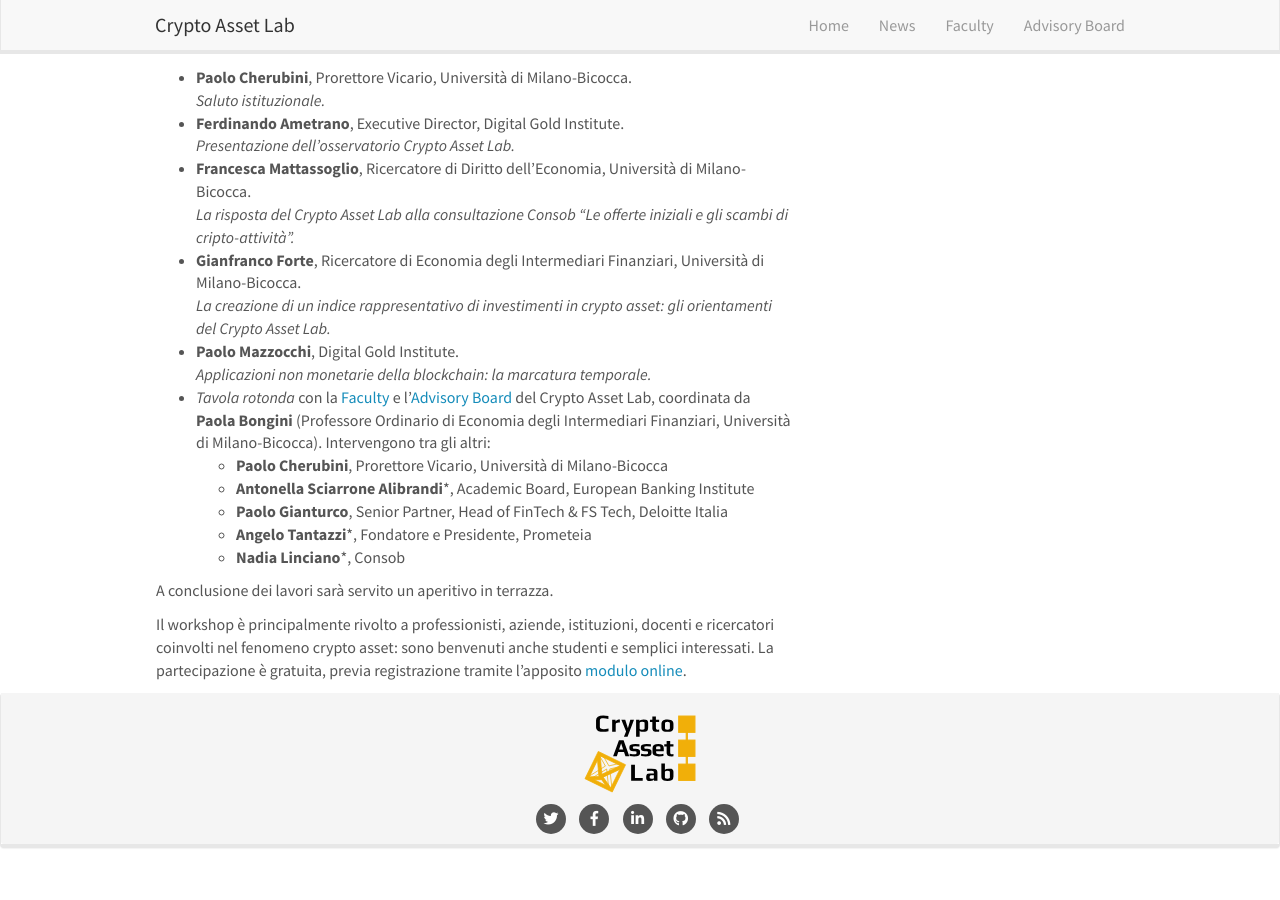
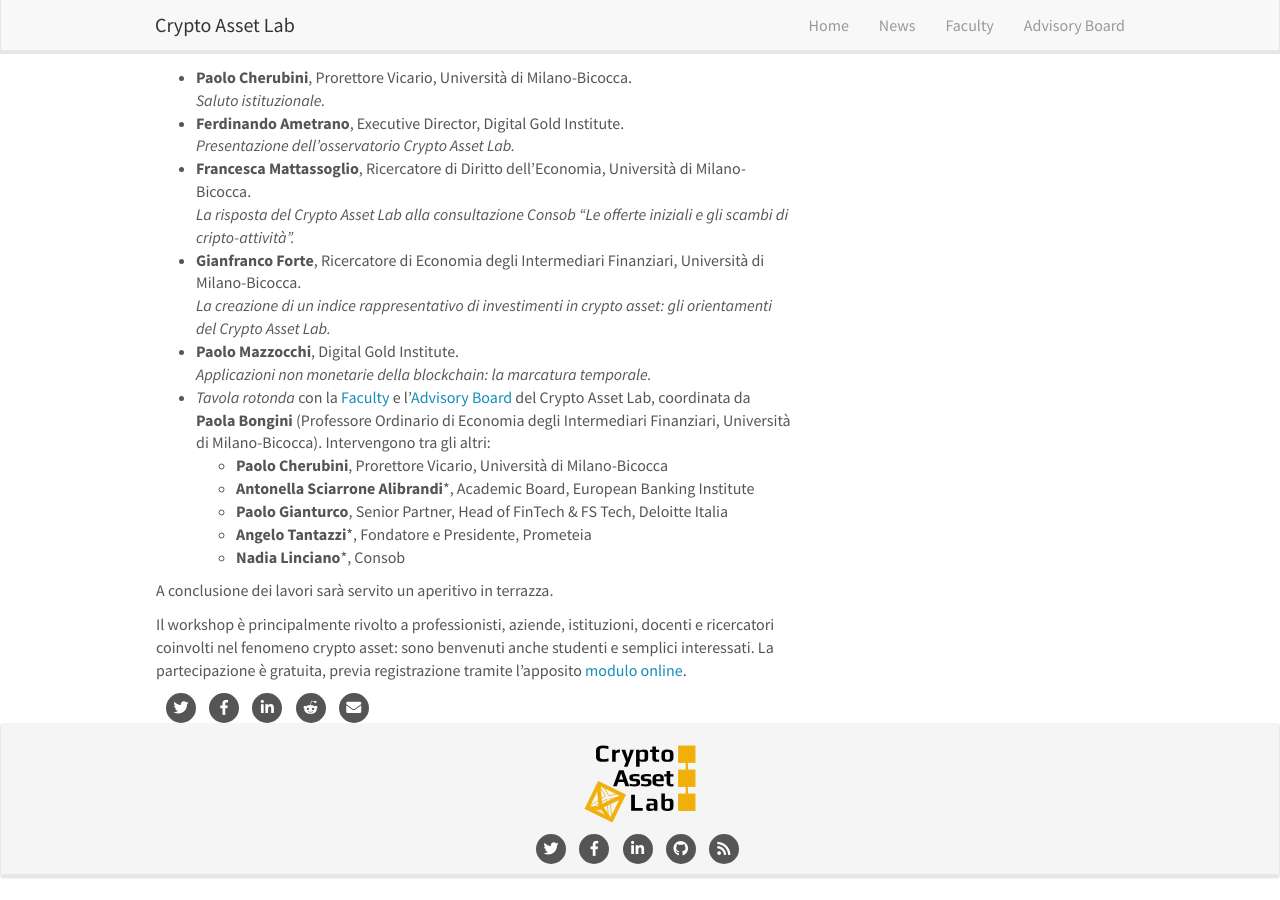
Before and after one commit to cryptoassetlab/cryptoassetlab.github.io, a Jekyll site: the page built from _posts/2019-05-10-presentation.md, in a window 1280 px wide and 900 px high, scrolled down 547 px. Built offline with Jekyll 4.4.1, drawn with Linux system fonts in a browser that asks for light colours; nearby versions of some CDN libraries; before the commit the page ends 1417 px from its top, so only the background shows below that; grey boxes are pictures that could not be loaded.

Commit message:
added bottom share bar

```diff
--- a/_layouts/post.html
+++ b/_layouts/post.html
@@ -13,4 +13,5 @@
     {% include share_bar.html %}
     <h3>{{ page.subtitle }}</h3>
     <p>{{ content }}</p>
+    {% include share_bar.html %}
 </article>
```
